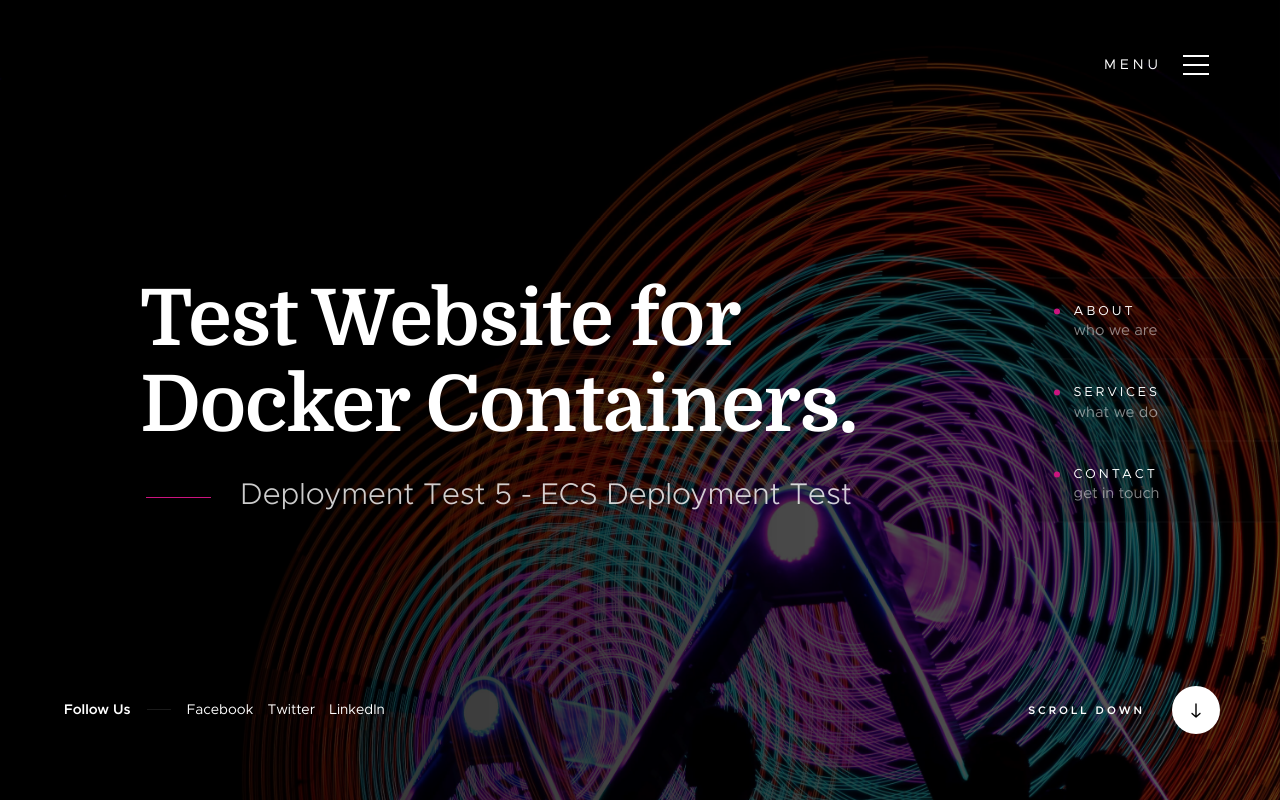
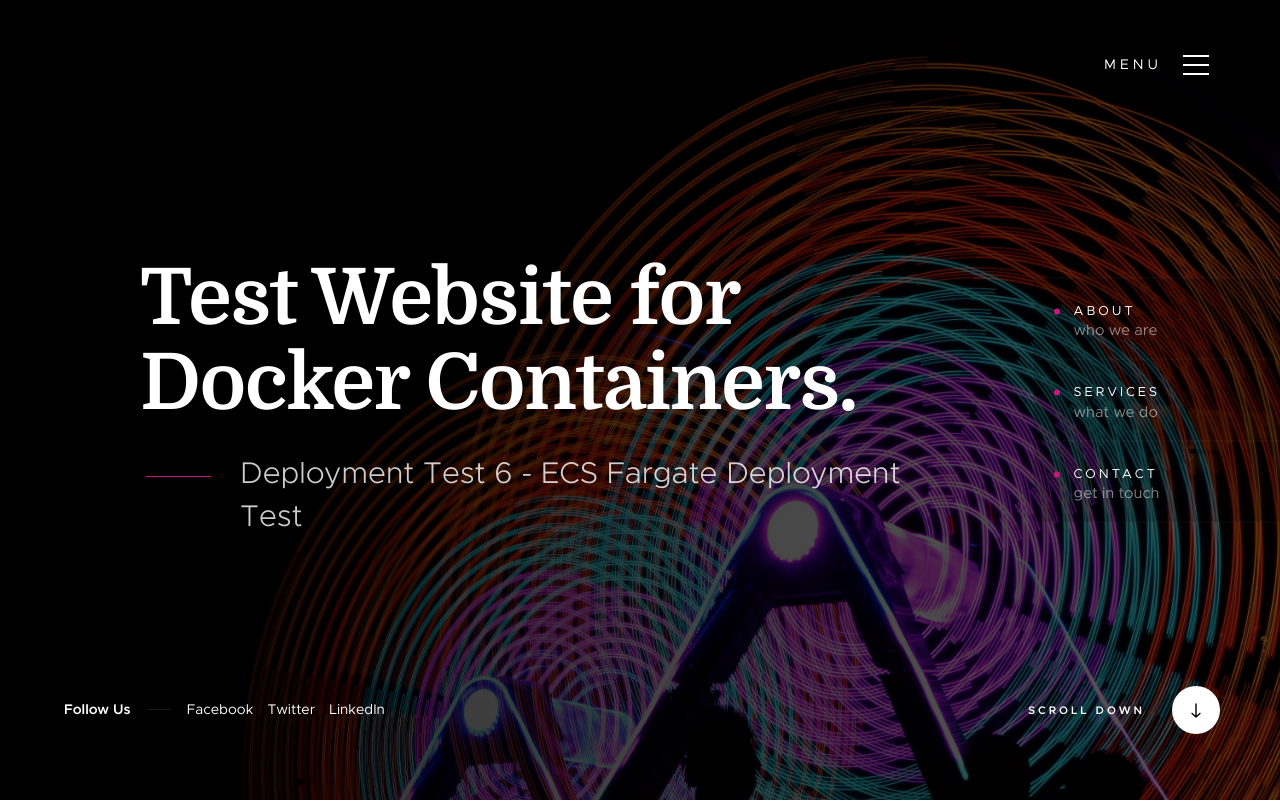
Before and after one commit to seankbeard/docker-sample, a plain HTML site: page index.html in a window 1280 px wide. Shown: the top 802 px of the page. Drawn offline with Linux system fonts and the light colour scheme; animation ran at ten frames a second; files whose address does not match are found by name.

Commit message:
updating pipeline

```diff
--- a/index.html
+++ b/index.html
@@ -98,7 +98,7 @@
                 </h1>
 
                 <p>
-                Deployment Test 5 - ECS Deployment Test
+                Deployment Test 6 - ECS Fargate Deployment Test
                 </p>
             </div> <!-- end home-content__main -->
 
```
